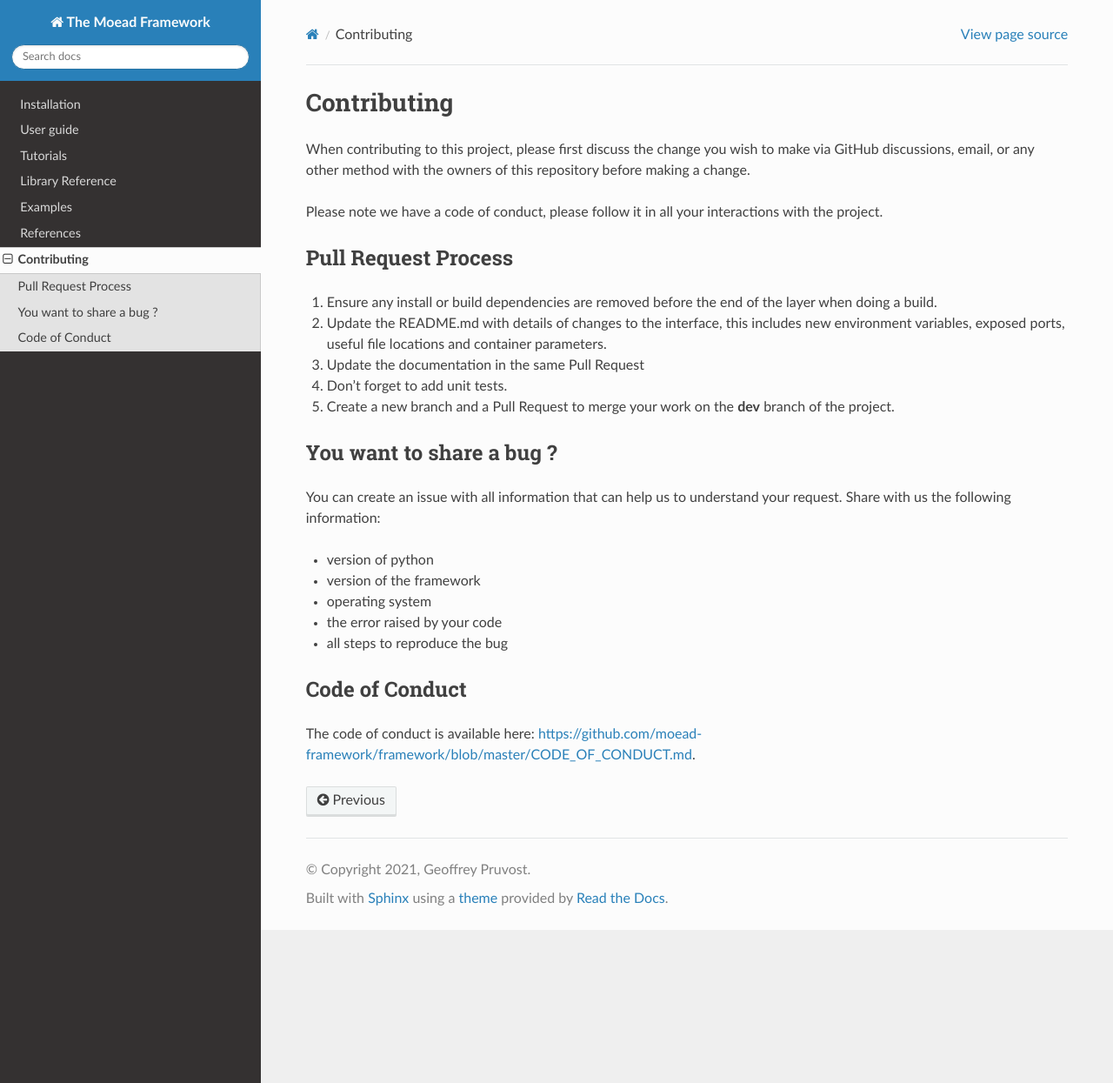
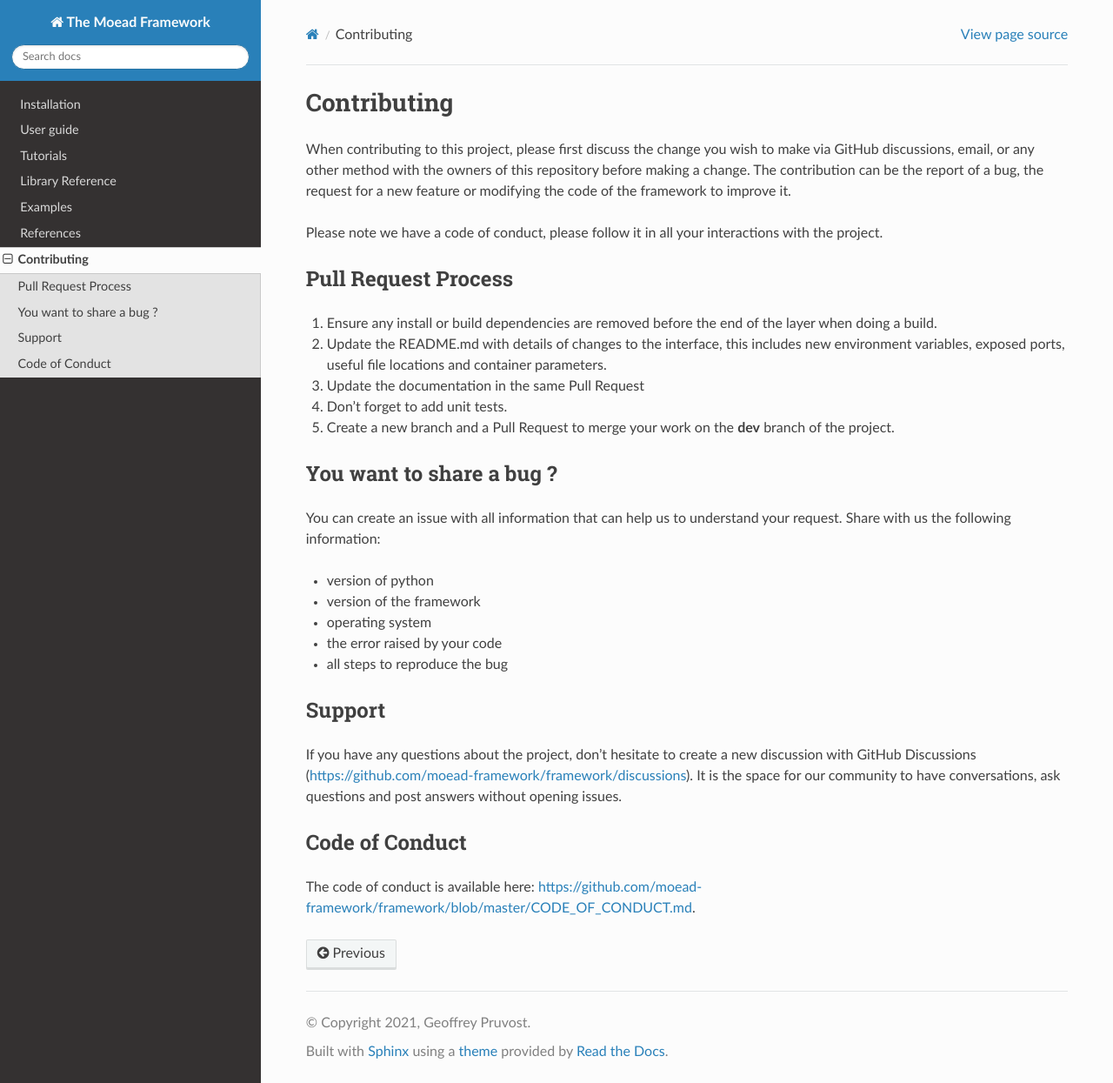
Before and after one commit to moead-framework/framework, a Sphinx documentation site: the page built from docs/contributing.rst, in a window 1280 px wide and 1245 px high. Shown: the whole window at 87% size. Built offline with Sphinx 7.4.7 and the Read the Docs theme 2.0.0, drawn with Linux system fonts in a browser that asks for light colours.

Commit message:
update Contributing.rst

```diff
--- a/docs/contributing.rst
+++ b/docs/contributing.rst
@@ -4,6 +4,8 @@ Contributing
 
 When contributing to this project, please first discuss the change you wish to make via GitHub discussions,
 email, or any other method with the owners of this repository before making a change.
+The contribution can be the report of a bug, the request for a new feature or
+modifying the code of the framework to improve it.
 
 Please note we have a code of conduct, please follow it in all your interactions with the project.
 
@@ -31,6 +33,13 @@ help us to understand your request. Share with us the following information:
 - the error raised by your code
 - all steps to reproduce the bug
 
+
+Support
+________________________________
+
+If you have any questions about the project, don't hesitate to create a new discussion with GitHub Discussions (https://github.com/moead-framework/framework/discussions).
+It is the space for our community to have conversations, ask questions and post answers without opening issues.
+
 Code of Conduct
 ________________________________
 
```
